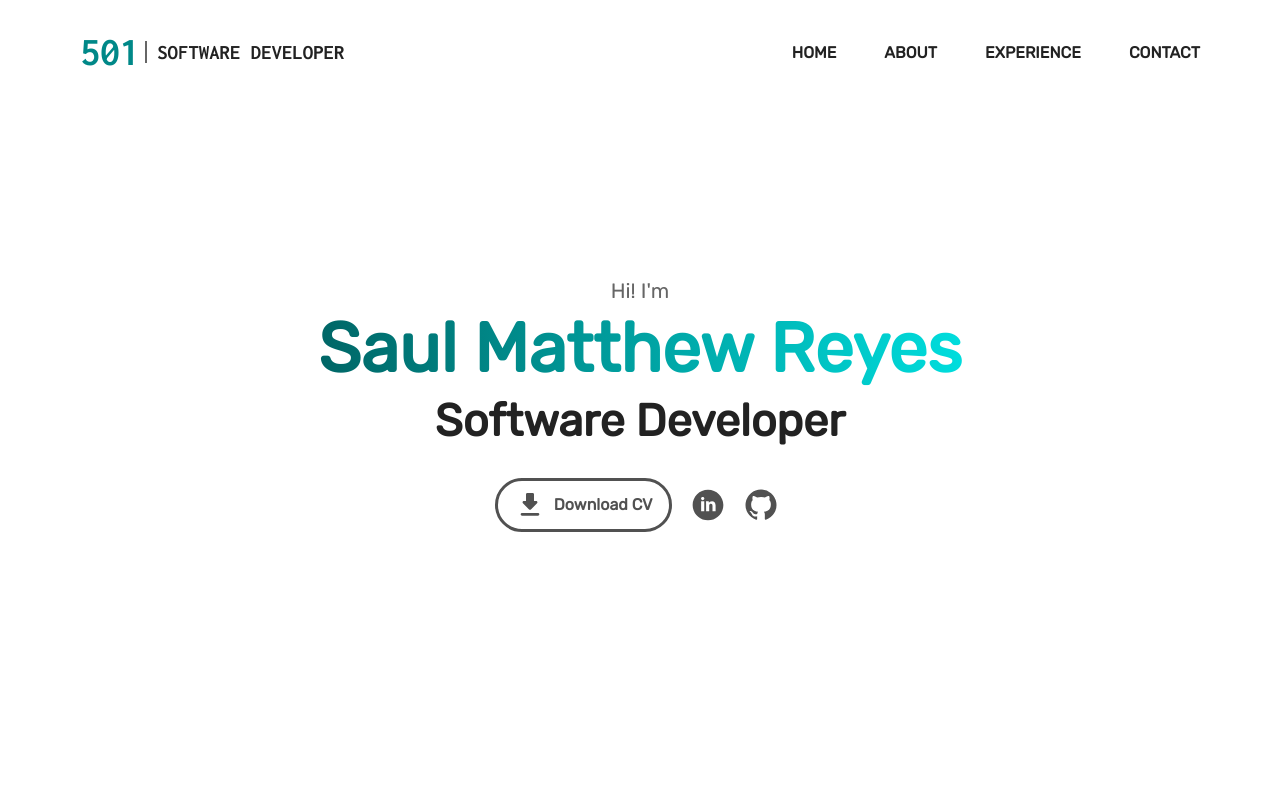
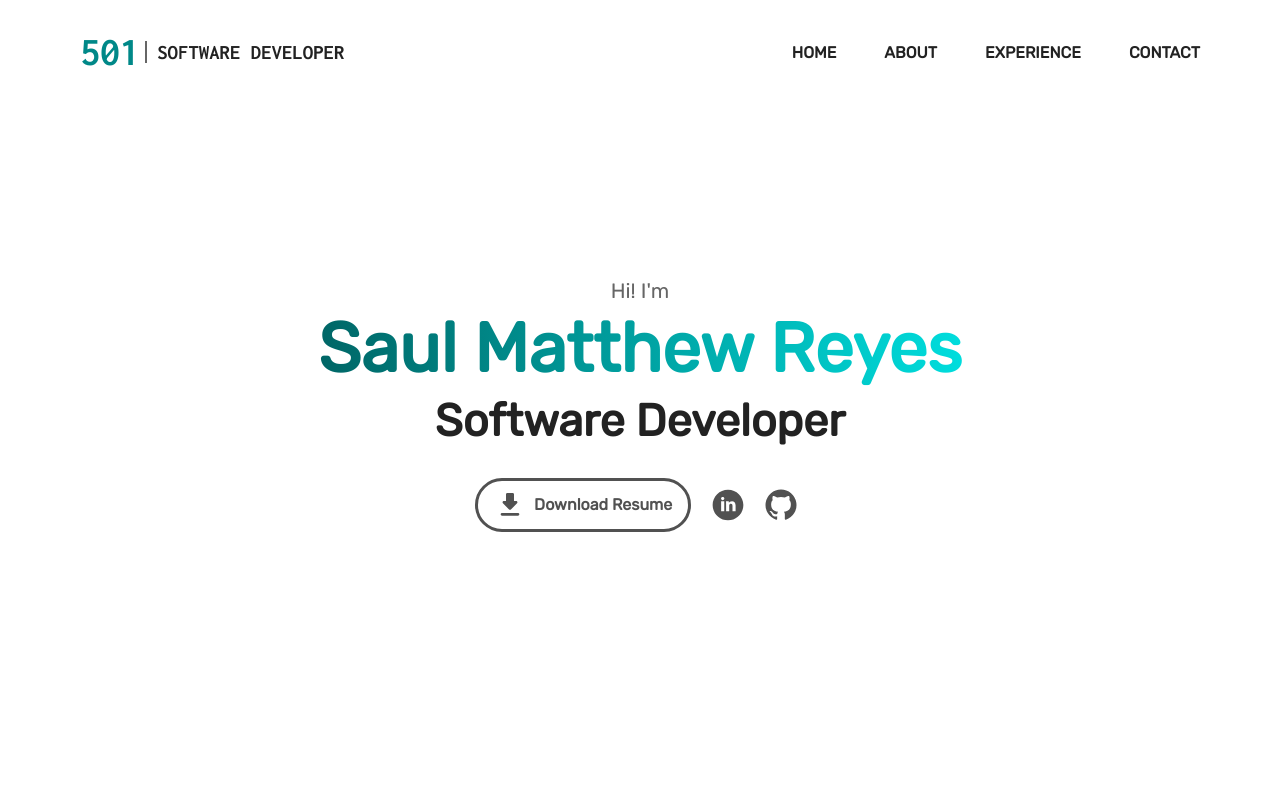
Before and after one commit to saulmatthew/portfolio, a plain HTML site: page index.html in a window 1280 px wide. Shown: the top 800 px of the page. Drawn offline with Linux system fonts and the light colour scheme.

Commit message:
Removed old files. Updated resume.

```diff
--- a/index.html
+++ b/index.html
@@ -49,9 +49,9 @@
                 <h1>Saul Matthew Reyes</h1>
                 <h2>Software Developer</h2>
                 <div class="home-btn-container">
-                    <a class="home-btn download-btn" href="./assets/files/CV_Reyes, Saul Matthew.pdf" download>
+                    <a class="home-btn download-btn" href="./assets/files/Resume_Reyes, Saul Matthew.pdf" download>
                         <img class="icon" src="./assets/icons/file-download.svg" />
-                        <p>Download CV</p>
+                        <p>Download Resume</p>
                     </a>
                     <div class="home-btn">
                         <a class="icon-btn" href="https://www.linkedin.com/in/saulmatthewreyes" target="_blank">
```
Also changed, not shown: assets/images/profile-photo.png (deleted), 2 other files.
